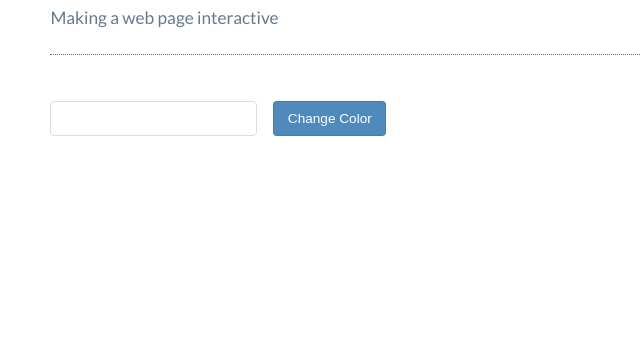
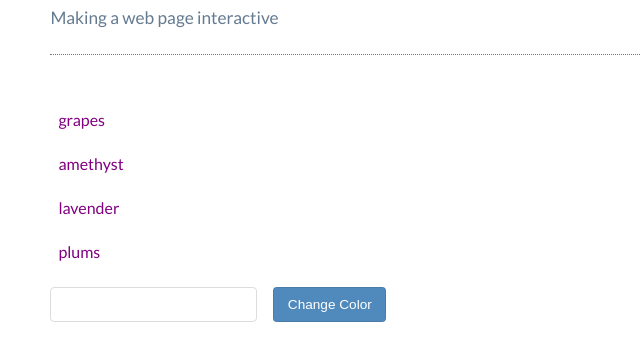
Before and after one commit to piladzisi/javascript-dom, a plain HTML site: page vid-2-select-element-by-id/start/index.html in a window 1280 px wide. Both pictures are taken after a click on the button "Change Color". Shown: the part 88-448 px from the top of the page, without its empty margins (0-640 px from the left). Drawn offline with Linux system fonts and the light colour scheme.

Commit message:
getElementsByTagName()[]

```diff
--- a/vid-2-select-element-by-id/start/app.js
+++ b/vid-2-select-element-by-id/start/app.js
@@ -1,8 +1,14 @@
-const myHeading = document.getElementById('myHeading');
+const myHeading = document.getElementsByTagName('h1')[0];
 const myInput = document.getElementById('myInput');
 const myButton = document.getElementById('myButton');
+const myList = document.getElementsByTagName ('li');
+
+
 
 myButton.addEventListener('click', () => {
   myHeading.style.color = myInput.value;
   myButton.style.backgroundColor = myInput.value;
+  for (let i=0; i< myList.length; i +=1){
+	myList[i].style.color = 'purple';
+}
 });
--- a/vid-2-select-element-by-id/start/index.html
+++ b/vid-2-select-element-by-id/start/index.html
@@ -7,6 +7,12 @@
   <body>
     <h1 id="myHeading">JavaScript and the DOM</h1>
     <p>Making a web page interactive</p>
+    <ul>
+    	<li>grapes</li>
+    	<li>amethyst</li>
+    	<li>lavender</li>
+    	<li>plums</li>
+    </ul>
     <input type='text' id='myInput'>
     <button type='button' id='myButton'>Change Color</button>
     <script src="app.js"></script>
```
